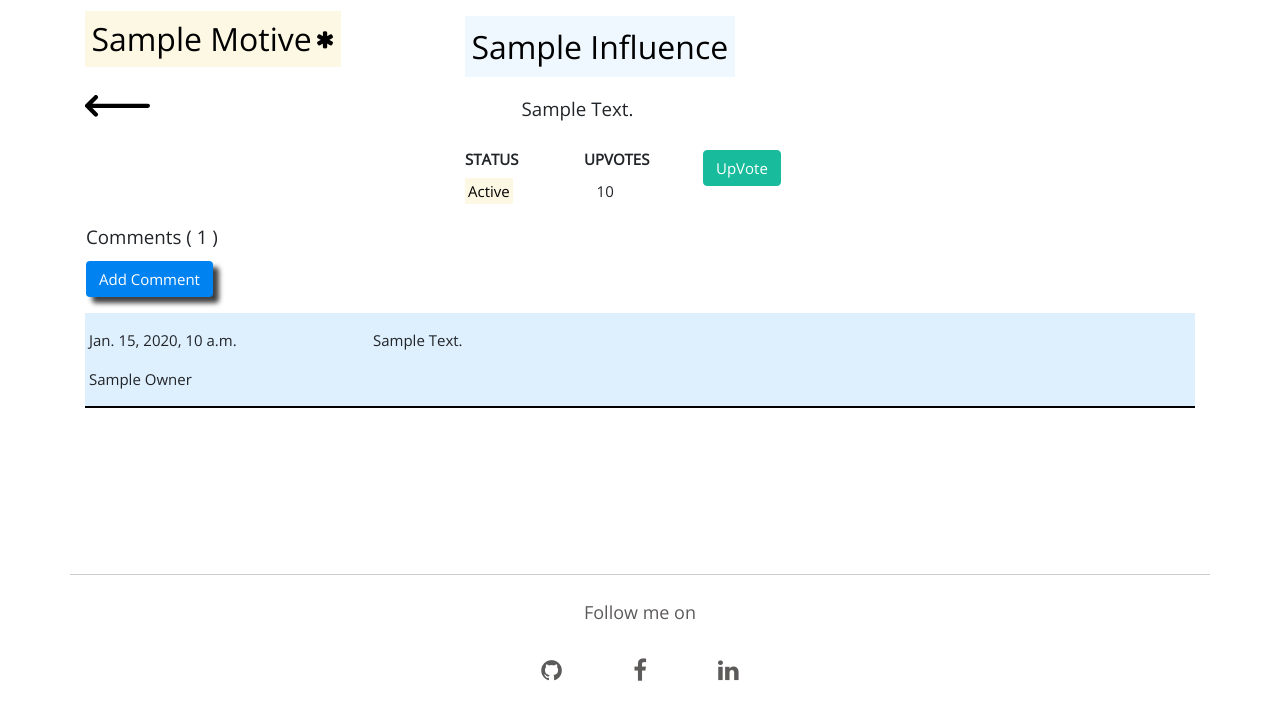
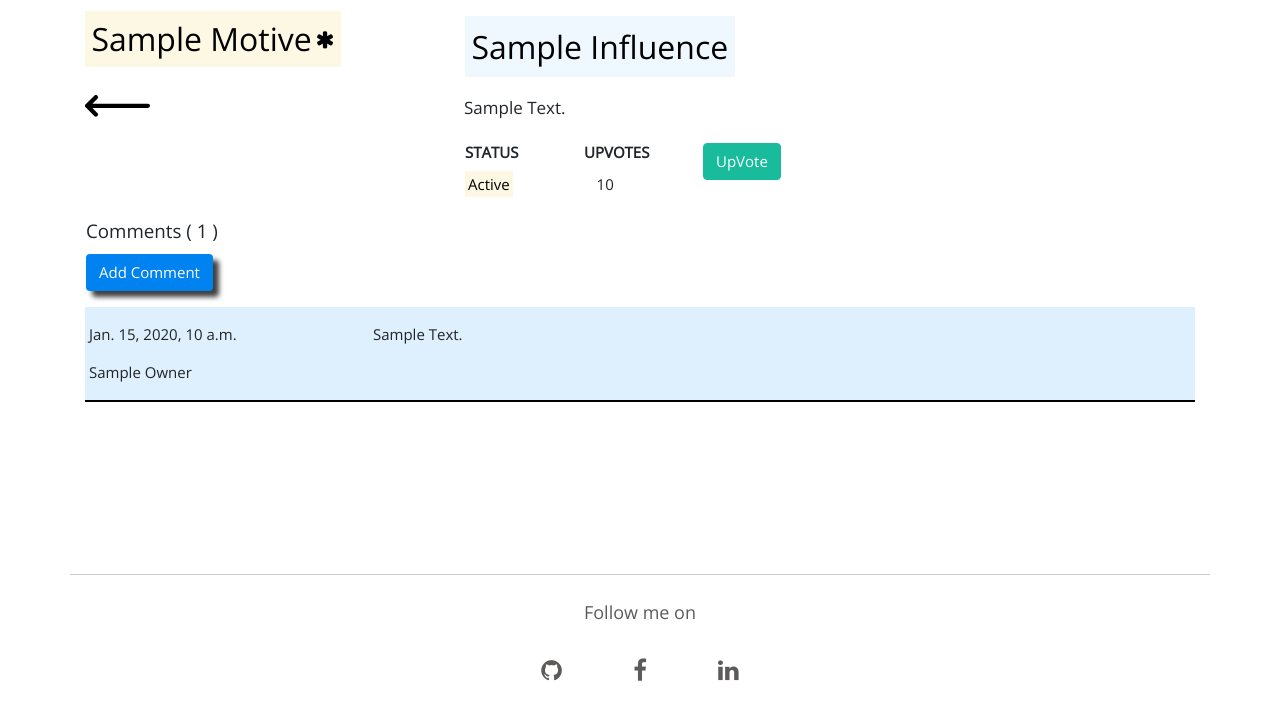
Before and after one commit to feddieminas/django_fantasy_foot_track, a Django app: template influence/templates/view_influence.html in a window 1280 px wide. Shown: the part 72-800 px from the top of the page. Run offline with Django 3.2, Linux system fonts and the light colour scheme; the template is opened without the code that fills it: most values are stand-ins (such as "Sample title", 1, 10 or a date in 2020); some libraries are stand-ins or nearby versions.

Commit message:
view category desc trial position

```diff
--- a/influence/templates/view_influence.html
+++ b/influence/templates/view_influence.html
@@ -32,14 +32,14 @@
             </a>
         </div>
 
-        <div class="col-12 mt-3 mt-sm-1 col-sm-7 offset-sm-3 text-sm-left col-md-7 offset-md-3 text-md-center pl-md-0 col-lg-7 offset-lg-2 slide-left">
-            <p class="mh18 mw300 lh13 wordbr fw300" style="margin-right: 15px;">{{ influence.desc | title }}</p>
+        <div class="col-12 mt-3 mt-sm-1 col-sm-9 offset-sm-1 col-md-9 offset-md-1 pl-md-0 col-lg-9 offset-lg-1 slide-left">
+            <p class="mh18 mw300 lh13 wordbr fs17 fw300 text-left" style="padding-left: 1px;">{{ influence.desc | title }}</p>
         </div>
 
     </div>
 
     <!-- status importance, number of upvotes and button to upvote it -->
-    <div class="row mt-1">
+    <div class="row mt-0">
 
         <div class="col-xs-4 pt-2 col-sm-2 col-lg-1 mr-md-0 mr-lg-4 offset-sm-5 offset-md-4 offset-lg-4">
             <h6 class="text-uppercase font-weight-bold">Status</h6>
@@ -130,7 +130,7 @@
 
     // footer responsive stay at bottom, h3 header font-size change on smaller tablets
     $(window).on('resize', function(){
-        //h3 adjust font
+        // h3 adjust font
         const w = window.innerWidth;
         if(w<=775) {
             $("mark:eq(1)").css({'font-size' : '26px'});
@@ -138,13 +138,37 @@
             $("mark:eq(1)").removeAttr('style');
         }
 
-        if ($("p:first").text().length <= 17) {
-            $("p:first").parent().removeClass("offset-md-3 offset-lg-2").addClass("offset-md-2 offset-lg-1");
-            $("p:first").css({'font-size' : '1.171875rem'});
-        } else {
-            $("p:first").parent().removeClass("offset-md-2 offset-lg-1").addClass("offset-md-3 offset-lg-2");
-            $("p:first").css({'font-size' : '17px'});
+        // description orientate according to width
+        const descLen = $("p:first").text().length;
+
+        if (descLen <= 39) {
+            switch (true) {
+            	case (w < 577):
+            		$("p:first").css({'padding-left' : '1px'});
+            		break;
+            	case (w < 992):
+            	    $("p:first").css({'padding-left' : '115px', 'max-width' : '500px'});
+            		break;
+            	case (w < 1200):
+            	    $("p:first").css({'padding-left' : '174px', 'max-width' : '550px'});
+            		break;
+            	default:
+            	    $("p:first").css({'padding-left' : '204px', 'max-width' : '620px'});
+            }
         }
+        else {
+            switch (true) {
+            	case (w < 577):
+            		$("p:first").css({'padding-left' : '1px'});
+            		break;
+            	case (w < 762):
+            	    $("p:first").css({'padding-left' : '94px', 'max-width' : '500px'});
+            		break;
+            	default:
+            	    $("p:first").css({'padding-left' : '114px', 'max-width' : '620px'});
+            }
+        }
+
     }).resize();
 </script>
 {% endblock body_end_js %}
--- a/static/css/styles.css
+++ b/static/css/styles.css
@@ -290,7 +290,7 @@ div.slide-left {
   overflow:hidden;
 }
 
-div.slide-left h3, div.slide-left h5 {
+div.slide-left h3, div.slide-left p {
   animation: slide-left 3s;
 }
 
```
